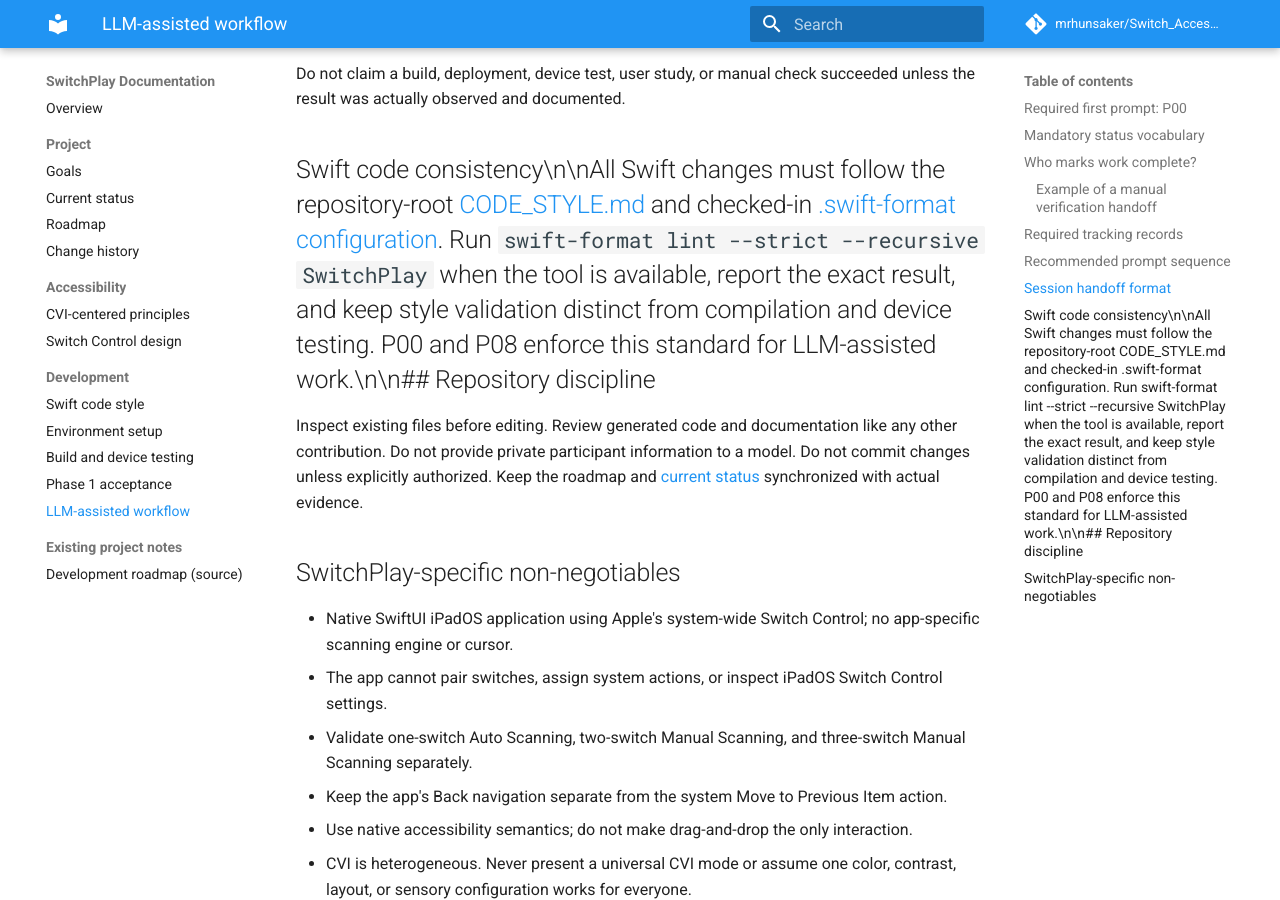
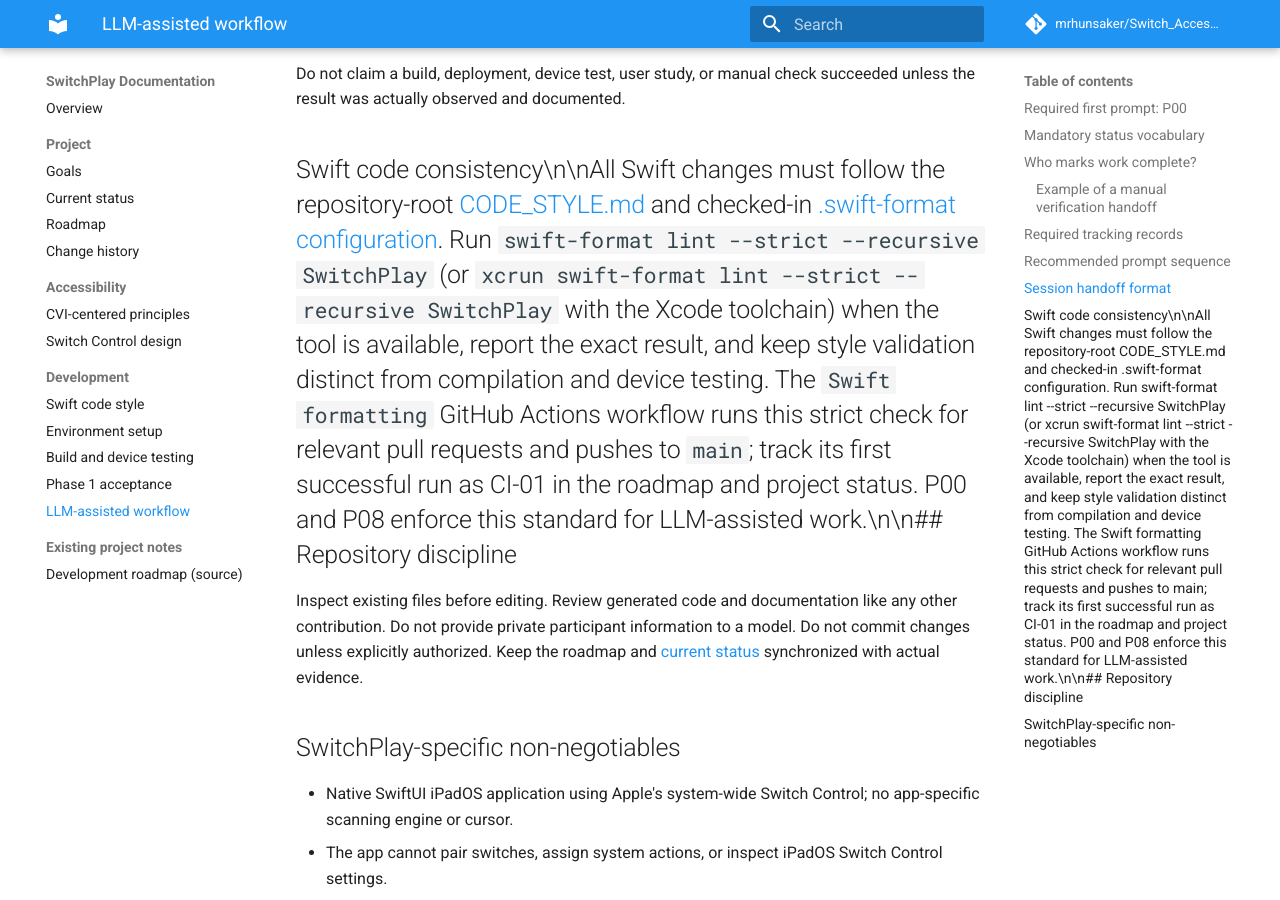
Before and after one commit to mrhunsaker/Switch_Access_iPadOS_App, an MkDocs documentation site: the page built from docs/llm-workflow.md, in a window 1280 px wide and 900 px high, scrolled down 3126 px. Built offline with MkDocs 1.6.1 and Material for MkDocs 9.7.7, drawn with Linux system fonts in a browser that asks for light colours; comment, search, counter and statistics services are not loaded.

Commit message:
Document automated Swift lint workflow in LLM process

```diff
--- a/docs/llm-workflow.md
+++ b/docs/llm-workflow.md
@@ -91,7 +91,7 @@ Every LLM work session should end with:
 
 Do not claim a build, deployment, device test, user study, or manual check succeeded unless the result was actually observed and documented.
 
-## Swift code consistency\n\nAll Swift changes must follow the repository-root [CODE_STYLE.md](https://github.com/mrhunsaker/Switch_Access_iPadOS_App/blob/main/CODE_STYLE.md) and checked-in [.swift-format configuration](https://github.com/mrhunsaker/Switch_Access_iPadOS_App/blob/main/.swift-format). Run `swift-format lint --strict --recursive SwitchPlay` when the tool is available, report the exact result, and keep style validation distinct from compilation and device testing. P00 and P08 enforce this standard for LLM-assisted work.\n\n## Repository discipline
+## Swift code consistency\n\nAll Swift changes must follow the repository-root [CODE_STYLE.md](https://github.com/mrhunsaker/Switch_Access_iPadOS_App/blob/main/CODE_STYLE.md) and checked-in [.swift-format configuration](https://github.com/mrhunsaker/Switch_Access_iPadOS_App/blob/main/.swift-format). Run `swift-format lint --strict --recursive SwitchPlay` (or `xcrun swift-format lint --strict --recursive SwitchPlay` with the Xcode toolchain) when the tool is available, report the exact result, and keep style validation distinct from compilation and device testing. The `Swift formatting` GitHub Actions workflow runs this strict check for relevant pull requests and pushes to `main`; track its first successful run as CI-01 in the roadmap and project status. P00 and P08 enforce this standard for LLM-assisted work.\n\n## Repository discipline
 
 Inspect existing files before editing. Review generated code and documentation like any other contribution. Do not provide private participant information to a model. Do not commit changes unless explicitly authorized. Keep the roadmap and [current status](project-status.md) synchronized with actual evidence.
 
```
